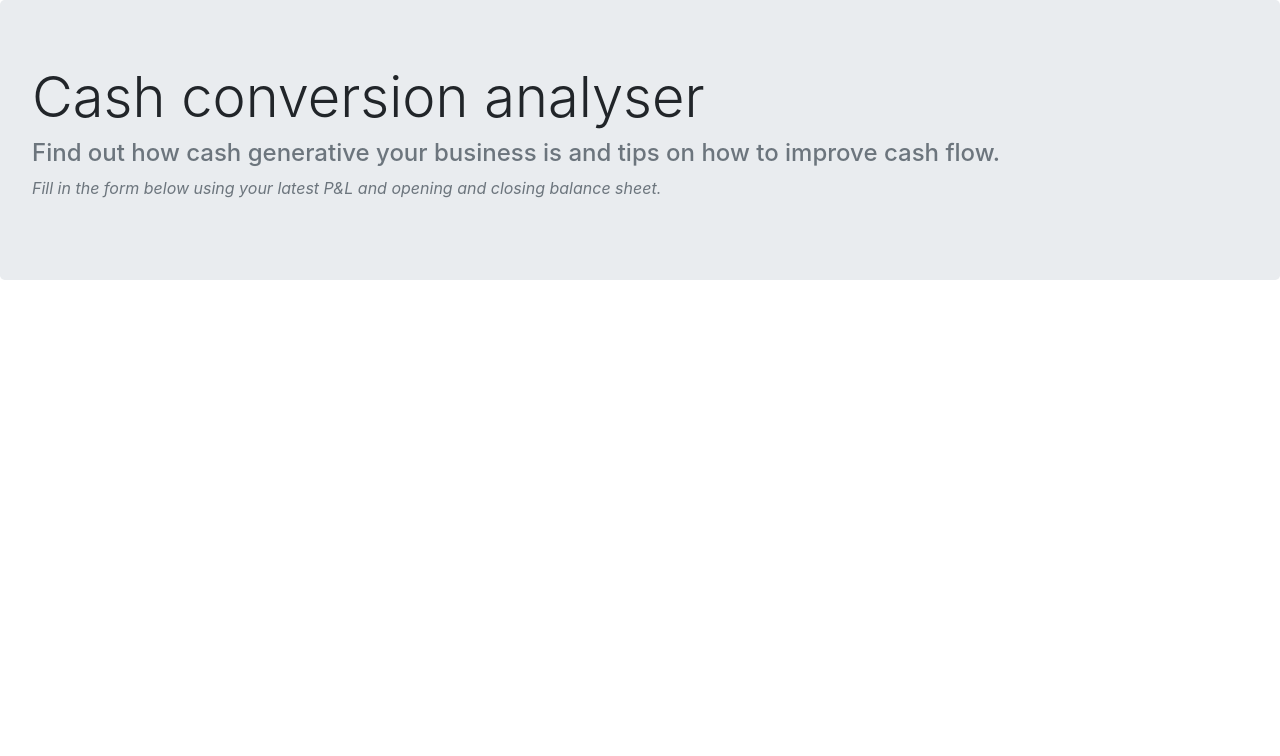
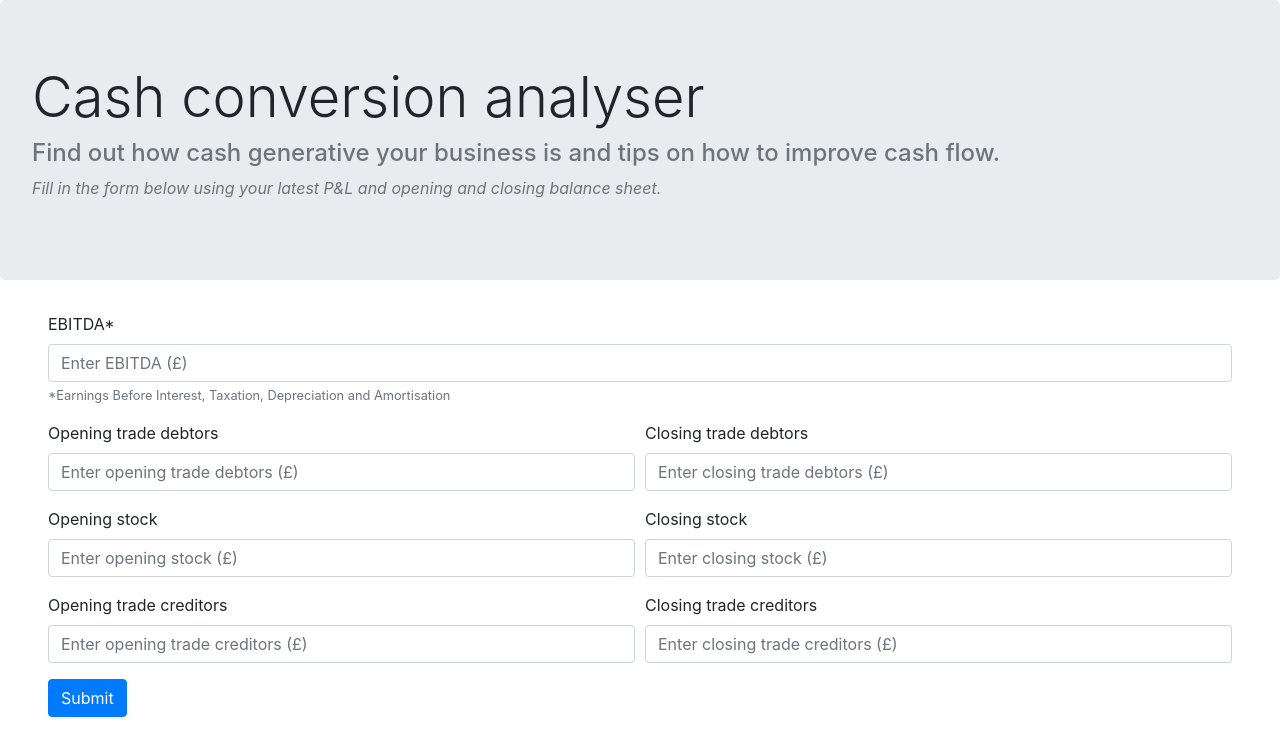
Before and after one commit to harrietgoddard/cash-conversion-analyser, a React (Create React App) app: page / in a window 1280 px wide. Shown: the top 756 px of the page. Built offline with nearby package versions, Linux system fonts and the light colour scheme.

Commit message:
Form fields created

```diff
--- a/src/App.js
+++ b/src/App.js
@@ -1,11 +1,13 @@
 import React from 'react';
 import './App.css';
 import Header from './components/Header/';
+import MainForm from './components/MainForm/';
 
 function App() {
   return (
     <>
       <Header />
+      <MainForm />
     </>
   );
 }
--- a/src/components/Header/index.js
+++ b/src/components/Header/index.js
@@ -4,11 +4,11 @@ import { Jumbotron } from 'react-bootstrap';
 const Header = () => {
     return (
         <Jumbotron>
-            <h1 class="display-4">Cash conversion analyser</h1>
-            <h4 class="text-muted">
+            <h1 className="display-4">Cash conversion analyser</h1>
+            <h4 className="text-muted">
                 Find out how cash generative your business is and tips on how to improve cash flow.
             </h4>
-            <p class="text-muted"><em>
+            <p className="text-muted"><em>
                 Fill in the form below using your latest P&amp;L and opening and closing balance sheet.
             </em></p>
             </Jumbotron>
--- /dev/null
+++ b/src/components/MainForm/index.js
@@ -0,0 +1,74 @@
+import React from 'react';
+import { Form, Col, Button } from 'react-bootstrap';
+
+const MainForm = () => {
+    return (
+        <Form className="ml-5 mr-5">
+
+            <Form.Group controlId="formEbitda">
+                <Form.Label>EBITDA*</Form.Label>
+                <Form.Control type="number" placeholder="Enter EBITDA (£)" />
+                <Form.Text className="text-muted">
+                *Earnings Before Interest, Taxation, Depreciation and Amortisation
+                </Form.Text>
+            </Form.Group>
+
+            <Form.Row>
+
+                <Col>
+                    <Form.Group controlId="formOpDebtors">
+                        <Form.Label>Opening trade debtors</Form.Label>
+                        <Form.Control type="number" placeholder="Enter opening trade debtors (£)" />
+                    </Form.Group>
+                </Col>
+                <Col>
+                    <Form.Group controlId="formClDebtors">
+                        <Form.Label>Closing trade debtors</Form.Label>
+                        <Form.Control type="number" placeholder="Enter closing trade debtors (£)" />
+                    </Form.Group>
+                </Col>
+
+            </Form.Row>
+
+            <Form.Row>
+
+                <Col>
+                    <Form.Group controlId="formOpStock">
+                        <Form.Label>Opening stock</Form.Label>
+                        <Form.Control type="number" placeholder="Enter opening stock (£)" />
+                    </Form.Group>
+                </Col>
+                <Col>
+                    <Form.Group controlId="formClStock">
+                        <Form.Label>Closing stock</Form.Label>
+                        <Form.Control type="number" placeholder="Enter closing stock (£)" />
+                    </Form.Group>
+                </Col>
+
+            </Form.Row>
+
+            <Form.Row>
+
+                <Col>
+                    <Form.Group controlId="formOpCreditors">
+                        <Form.Label>Opening trade creditors</Form.Label>
+                        <Form.Control type="number" placeholder="Enter opening trade creditors (£)" />
+                    </Form.Group>
+                </Col>
+                <Col>
+                    <Form.Group controlId="formClCreditors">
+                        <Form.Label>Closing trade creditors</Form.Label>
+                        <Form.Control type="number" placeholder="Enter closing trade creditors (£)" />
+                    </Form.Group>
+                </Col>
+
+            </Form.Row>
+
+            <Button variant="primary" type="submit">
+                Submit
+            </Button>
+        </Form>
+    );
+};
+
+export default MainForm;
```
